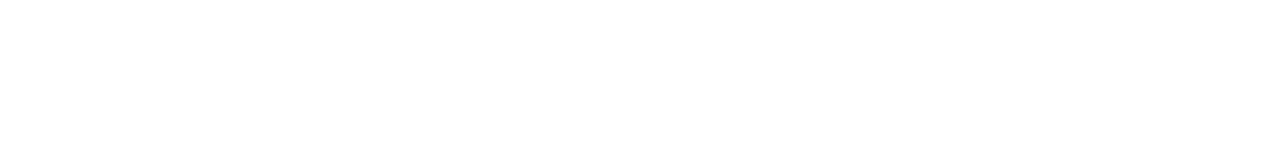
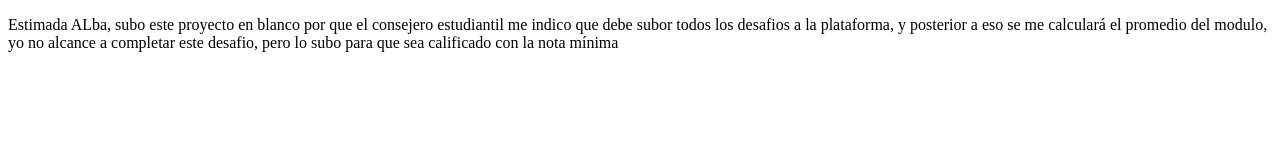
Before and after one commit to felipesalinasmolina/Desafio-Modulo3_Desafio5_FelipeSalinasMolina, a plain HTML site: page index.html in a window 1280 px wide. Drawn offline with Linux system fonts and the light colour scheme.

Commit message:
comentario 1

```diff
--- a/index.html
+++ b/index.html
@@ -7,8 +7,8 @@
     <title>Document</title>
 </head>
 <body>
-<!-- Estimada ALba, subo este proyecto en blanco por que el consejero estudiantil me indico que debe subor todos los desafios a la plataforma, y posterior a eso se me calculará el promedio del modulo, yo no alcance a completar este desafio, pero lo subo para que sea calificado con la nota mínima
- -->
+
+ <p>Estimada ALba, subo este proyecto en blanco por que el consejero estudiantil me indico que debe subor todos los desafios a la plataforma, y posterior a eso se me calculará el promedio del modulo, yo no alcance a completar este desafio, pero lo subo para que sea calificado con la nota mínima</p>
 
 
 
```
